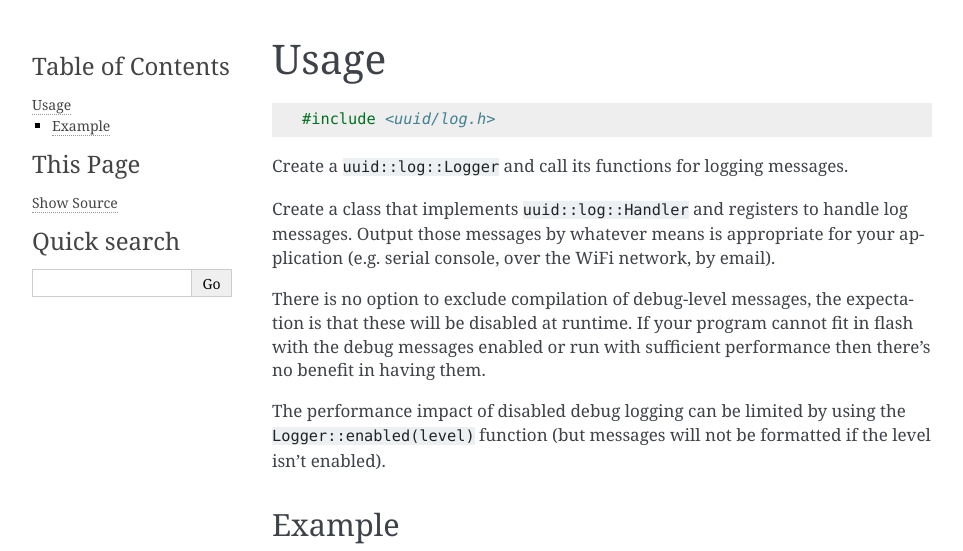
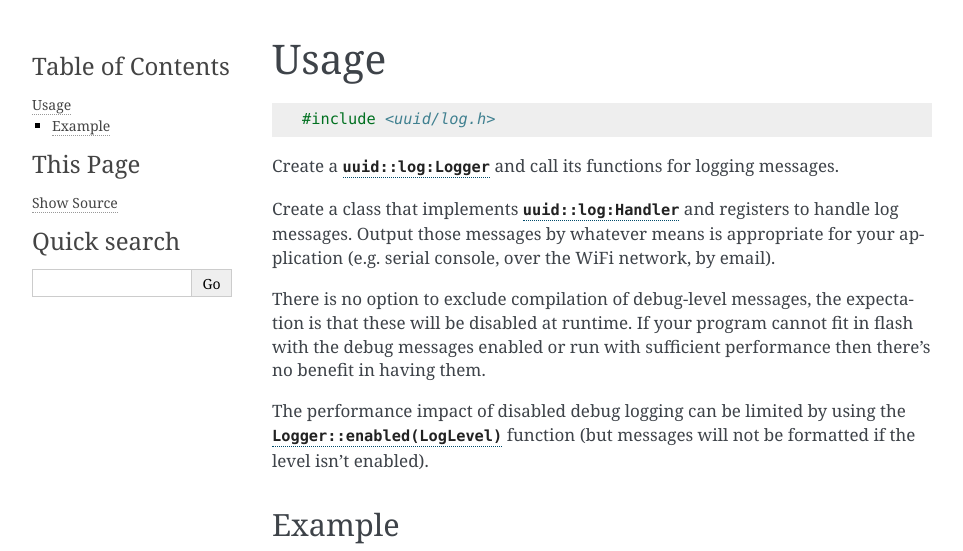
Before and after one commit to nomis/mcu-uuid-log, a Sphinx documentation site: the page built from docs/usage.rst, in a window 1280 px wide, cut to the strip 0-551 px from the top of the page. Shown: the whole strip, without its empty margins (148-1111 px from the left). Built offline with Sphinx 7.4.7, drawn with Linux system fonts in a browser that asks for light colours.

Commit message:
docs: Link to doxygen

```diff
--- a/docs/usage.rst
+++ b/docs/usage.rst
@@ -5,10 +5,10 @@ Usage
 
    #include <uuid/log.h>
 
-Create a ``uuid::log::Logger`` and call its functions for logging
+Create a |uuid::log::Logger|_ and call its functions for logging
 messages.
 
-Create a class that implements ``uuid::log::Handler`` and registers
+Create a class that implements |uuid::log::Handler|_ and registers
 to handle log messages. Output those messages by whatever means is
 appropriate for your application (e.g. serial console, over the WiFi
 network, by email).
@@ -19,10 +19,19 @@ cannot fit in flash with the debug messages enabled or run with
 sufficient performance then there's no benefit in having them.
 
 The performance impact of disabled debug logging can be limited by using
-the ``Logger::enabled(level)`` function (but messages will not be
+the |Logger::enabled(LogLevel)|_ function (but messages will not be
 formatted if the level isn't enabled).
 
 Example
 -------
 
 .. literalinclude:: ../examples/Serial.cpp
+
+.. |uuid::log::Logger| replace:: ``uuid::log:Logger``
+.. _uuid::log::Logger: https://mcu-doxygen.uuid.uk/classuuid_1_1log_1_1Logger.html
+
+.. |uuid::log::Handler| replace:: ``uuid::log:Handler``
+.. _uuid::log::Handler: https://mcu-doxygen.uuid.uk/classuuid_1_1log_1_1Handler.html
+
+.. |Logger::enabled(LogLevel)| replace:: ``Logger::enabled(LogLevel)``
+.. _Logger::enabled(LogLevel): https://mcu-doxygen.uuid.uk/classuuid_1_1log_1_1Logger.html#af16363367efa67c17c368b9c2bacf0dd
```
